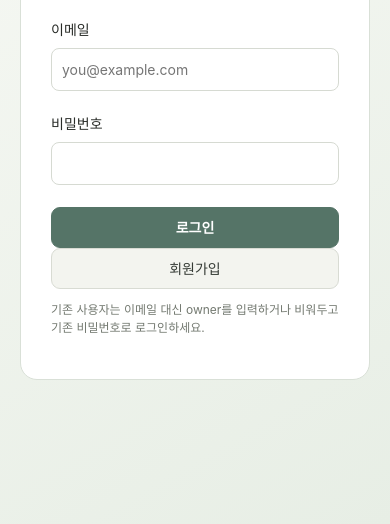
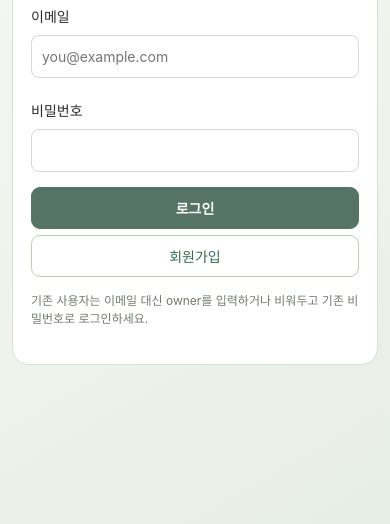
Before and after one commit to lsc1313/AutomationFactory, a website: page studio_editor/public/index.html in a window 390 px wide. Shown: the part 320-844 px from the top of the page. Drawn offline with Linux system fonts and the light colour scheme; no server answers.

Commit message:
style(studio): responsive account login and registration form

```diff
--- a/studio_editor/public/mobile-ui.css
+++ b/studio_editor/public/mobile-ui.css
@@ -422,3 +422,18 @@ body[data-guest-mode=true] #guest-link-btn,body[data-guest-mode=true] #guest-sto
 .guest-share-actions{display:grid;grid-template-columns:1fr 1fr;gap:8px}
 .guest-share-actions button{min-width:0;min-height:44px}
 @media(max-width:900px){.guest-share-dialog{position:fixed;max-height:85dvh;overflow-y:auto}}
+
+/* v1.4.0: login/signup UI shared by PC and mobile. */
+#studio-user-email{max-width:180px;overflow:hidden;text-overflow:ellipsis;white-space:nowrap;font-size:12px;color:#3d5f4c}
+#studio-build-label{font-size:12px;color:#496d57;font-weight:700}
+#signup-toggle{background:transparent;color:#326c50;border:1px solid #b7cfba}
+#access>label{display:block;margin-bottom:12px}
+#access>label input{box-sizing:border-box;width:100%;max-width:100%;min-height:42px}
+#access button{min-height:42px;margin:3px 4px 3px 0}
+@media(max-width:900px){
+ .gate{padding:18px 12px;min-height:100dvh;box-sizing:border-box}
+ .gate>.auth{width:min(100%,430px);max-width:100%;padding:24px 18px;box-sizing:border-box}
+ #access>label{min-width:0}
+ #signup-toggle{width:100%}
+ #login-btn{width:100%}
+}
```
